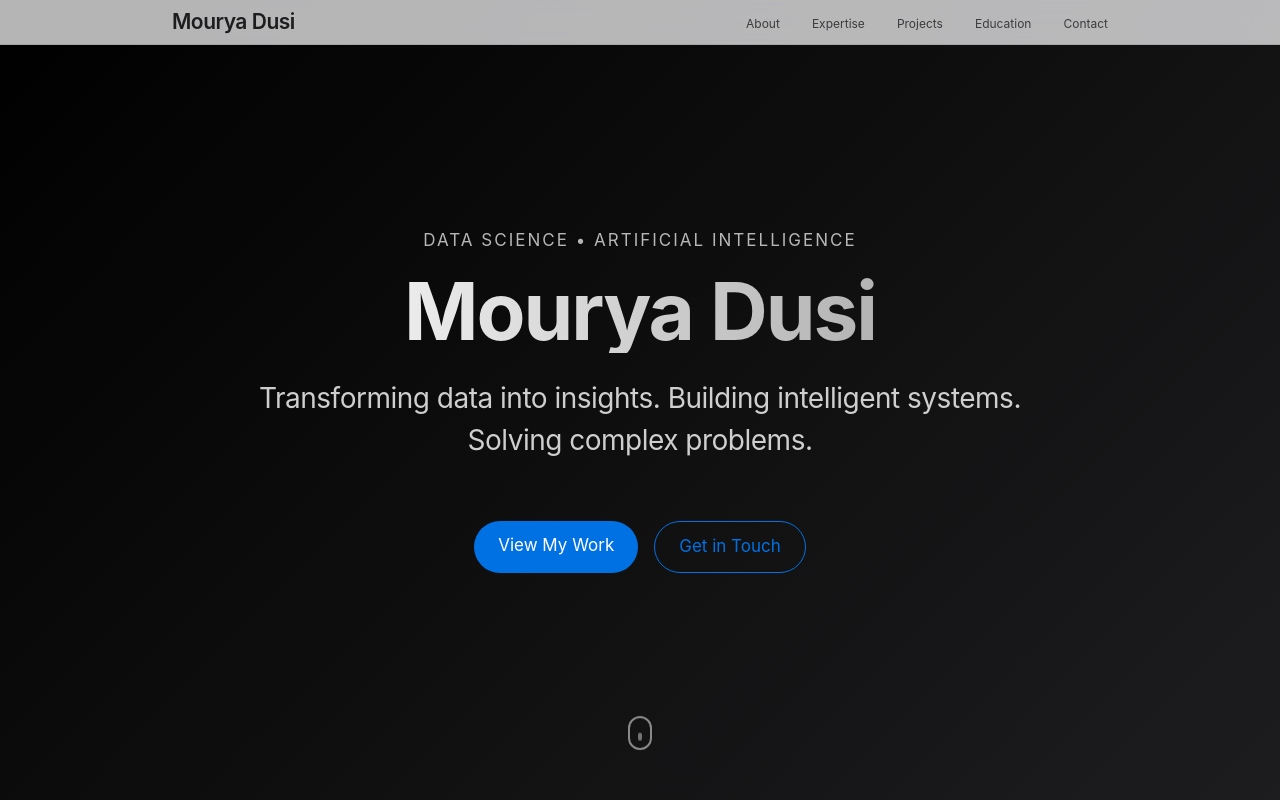
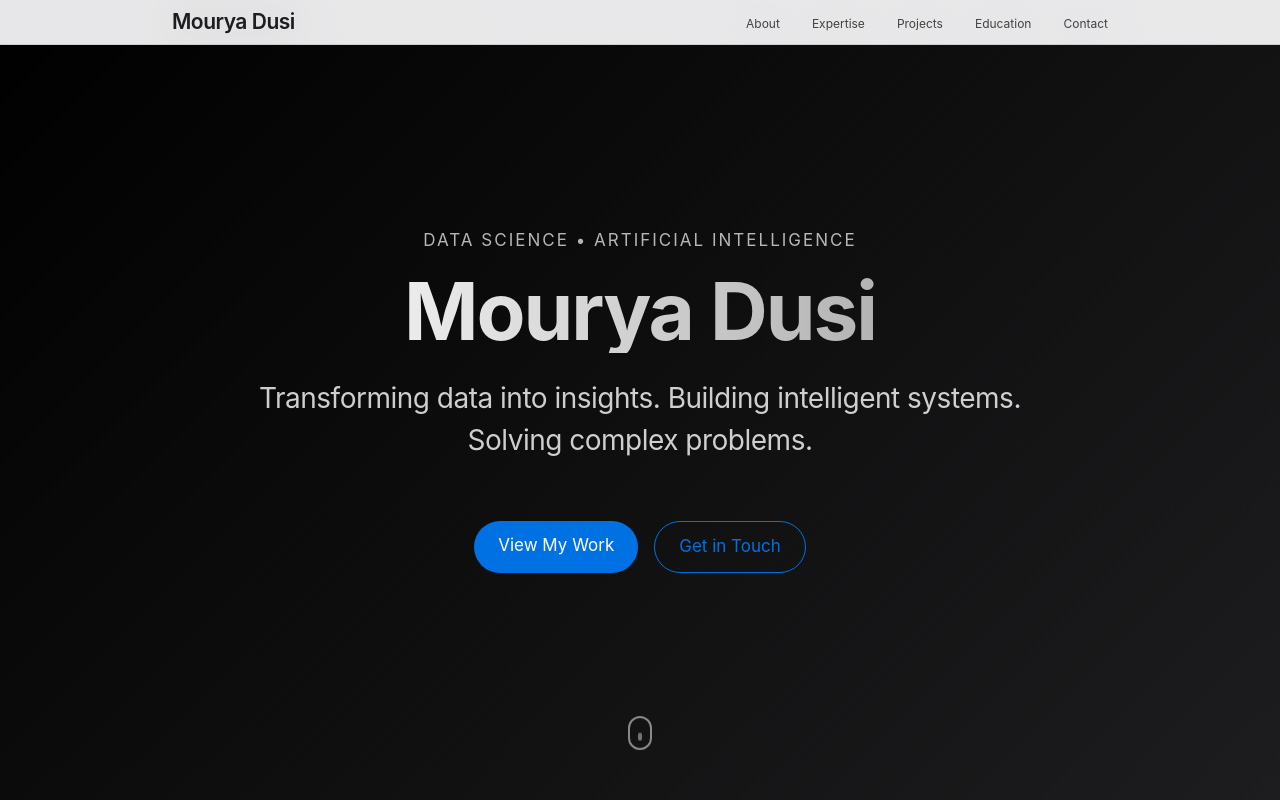
Before and after one commit to mouryadusi/mourya.github.io, a plain HTML site: page profile.html in a window 1280 px wide. Shown: the top 800 px of the page. Drawn offline with Linux system fonts and the light colour scheme; a web font is replaced by a local one.

Commit message:
Update profile.html

```diff
--- a/profile.html
+++ b/profile.html
@@ -972,3 +972,191 @@
     </script>
 </body>
 </html>
+
+<!DOCTYPE html>
+<html lang="en">
+<head>
+    <meta charset="UTF-8">
+    <meta name="viewport" content="width=device-width, initial-scale=1.0">
+    <title>Mourya Dusi — Data Scientist & AI Engineer</title>
+    <link rel="preconnect" href="https://fonts.googleapis.com">
+    <link rel="preconnect" href="https://fonts.gstatic.com" crossorigin>
+    <link href="https://fonts.googleapis.com/css2?family=SF+Pro+Display:wght@300;400;500;600;700&display=swap" rel="stylesheet">
+
+    <style>
+        :root {
+            --apple-white: #fbfbfd;
+            --apple-black: #1d1d1f;
+            --apple-gray: #86868b;
+            --apple-light-gray: #f5f5f7;
+            --apple-blue: #0071e3;
+            --apple-dark-blue: #0077ed;
+            --spacing-xl: 120px;
+            --spacing-lg: 80px;
+            --spacing-md: 40px;
+        }
+
+        * {
+            margin: 0;
+            padding: 0;
+            box-sizing: border-box;
+        }
+
+        html {
+            scroll-behavior: smooth;
+            overflow-x: hidden;
+        }
+
+        body {
+            font-family: -apple-system, BlinkMacSystemFont, 'SF Pro Display', 'Segoe UI', sans-serif;
+            background: var(--apple-white);
+            color: var(--apple-black);
+            line-height: 1.5;
+        }
+
+        /* Navigation */
+        nav {
+            position: fixed;
+            top: 0;
+            width: 100%;
+            background: rgba(251, 251, 253, 0.72);
+            backdrop-filter: saturate(180%) blur(20px);
+            z-index: 9999;
+            border-bottom: 1px solid rgba(0, 0, 0, 0.1);
+        }
+
+        .nav-content {
+            max-width: 980px;
+            margin: 0 auto;
+            padding: 0 22px;
+            display: flex;
+            justify-content: space-between;
+            align-items: center;
+            height: 44px;
+        }
+
+        .nav-logo {
+            font-size: 21px;
+            font-weight: 600;
+            color: var(--apple-black);
+            text-decoration: none;
+        }
+
+        .nav-links {
+            display: flex;
+            gap: 32px;
+            list-style: none;
+        }
+
+        .nav-links a {
+            color: var(--apple-black);
+            text-decoration: none;
+            font-size: 12px;
+            opacity: 0.8;
+            transition: opacity 0.3s ease, color 0.3s ease;
+        }
+
+        .nav-links a:hover {
+            opacity: 1;
+            color: #000000;
+        }
+
+        /* Hero */
+        .hero {
+            height: 100vh;
+            display: flex;
+            align-items: center;
+            justify-content: center;
+            background: linear-gradient(135deg, #000000 0%, #1d1d1f 100%);
+        }
+
+        .hero-content {
+            text-align: center;
+            color: white;
+        }
+
+        .hero-title {
+            font-size: 80px;
+            font-weight: 700;
+            letter-spacing: -2px;
+            overflow: hidden;
+        }
+
+        .hero-title span {
+            display: inline-block;
+            transform: translateY(120%);
+            animation: nameReveal 1.2s cubic-bezier(0.77, 0, 0.175, 1) forwards;
+        }
+
+        @keyframes nameReveal {
+            to {
+                transform: translateY(0);
+            }
+        }
+
+        /* ===============================
+           ADDITION: Pointer Cursor
+           =============================== */
+        .nav-links a,
+        .nav-logo,
+        .btn-primary,
+        .btn-secondary,
+        .project-card,
+        .contact-card,
+        .stat-item,
+        .skill-category {
+            cursor: pointer;
+        }
+
+        /* (ALL YOUR EXISTING CSS CONTINUES UNCHANGED BELOW) */
+    </style>
+</head>
+
+<body>
+
+<!-- Navigation -->
+<nav>
+    <div class="nav-content">
+        <a href="#home" class="nav-logo">Mourya Dusi</a>
+        <ul class="nav-links">
+            <li><a href="#about">About</a></li>
+            <li><a href="#skills">Expertise</a></li>
+            <li><a href="#projects">Projects</a></li>
+            <li><a href="#education">Education</a></li>
+            <li><a href="#contact">Contact</a></li>
+        </ul>
+    </div>
+</nav>
+
+<!-- Hero Section -->
+<section id="home" class="hero">
+    <div class="hero-content">
+        <div class="hero-eyebrow">Data Science • Artificial Intelligence</div>
+
+        <!-- 🔥 ONLY LINE THAT WAS MODIFIED -->
+        <h1 class="hero-title"><span>Mourya Dusi</span></h1>
+
+        <p class="hero-subtitle">
+            Transforming data into insights. Building intelligent systems.
+        </p>
+    </div>
+</section>
+
+<!-- (ALL YOUR EXISTING SECTIONS CONTINUE HERE UNCHANGED) -->
+
+<script>
+    /* ===============================
+       ADDITION: Force Name Reveal on Load
+       =============================== */
+    window.addEventListener("load", () => {
+        const name = document.querySelector(".hero-title span");
+        if (name) {
+            name.style.animationPlayState = "running";
+        }
+    });
+
+    /* (ALL YOUR EXISTING JS CONTINUES UNCHANGED BELOW) */
+</script>
+
+</body>
+</html>
```
